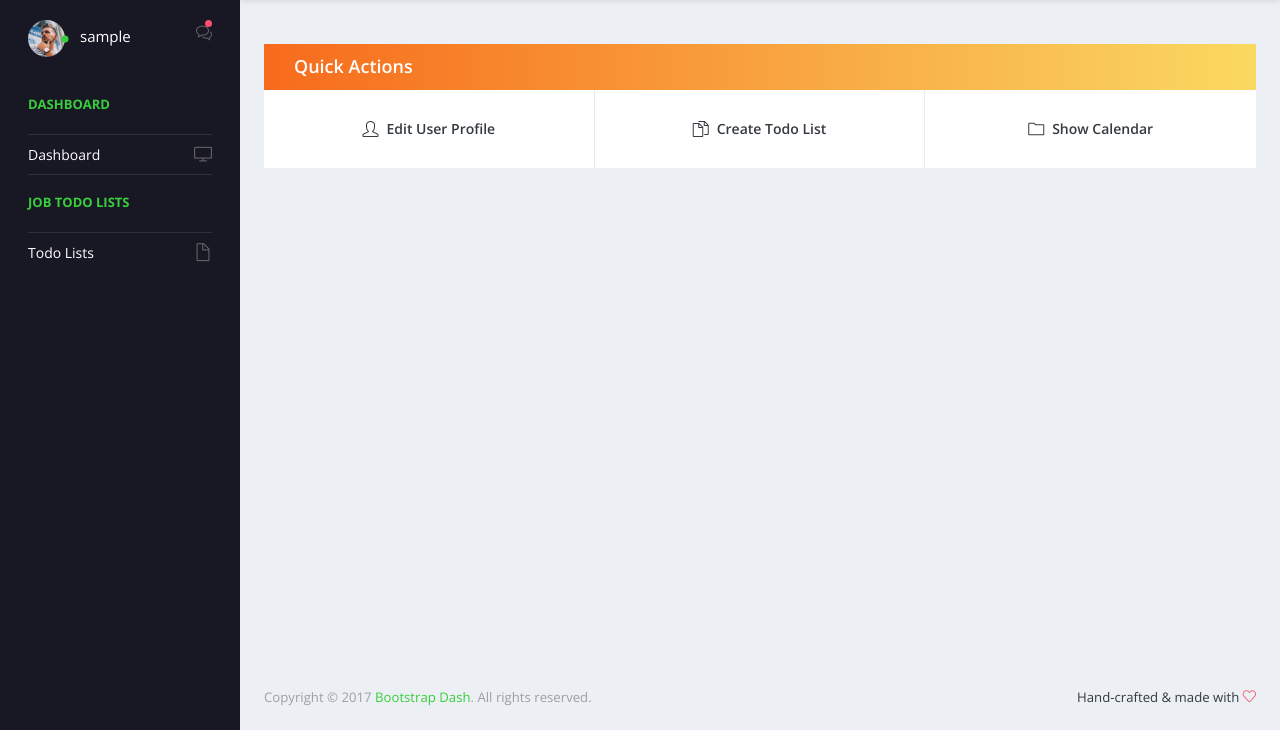
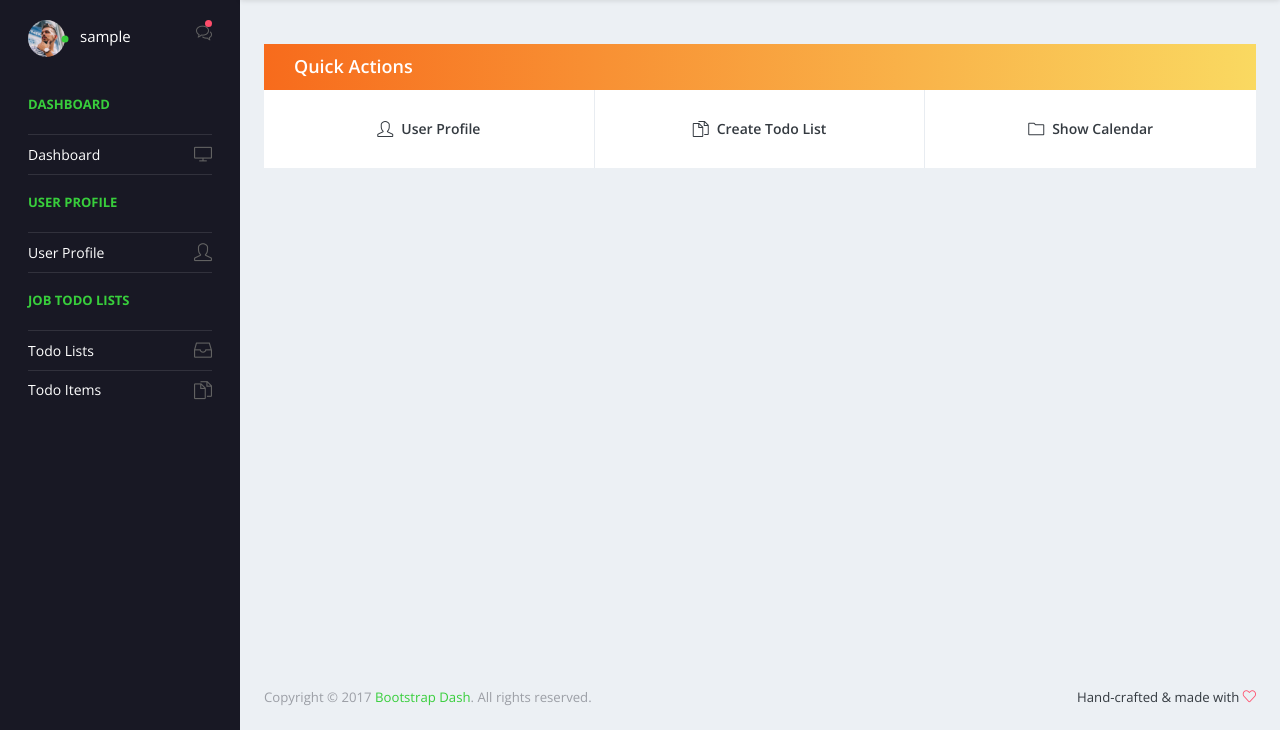
Before and after one commit to LeoXiao001/job_todo_list, a Django app: page / in a window 1280 px wide. Shown: the part 70-800 px from the top of the page. Run offline with Django 3.2, Linux system fonts and the light colour scheme; the visitor is signed in with stand-in values (Sample User, id 1); data that the repository does not hold is empty; parts of the project's set-up code (start-up, migrations or seed data) failed here and were passed over; some libraries are stand-ins or nearby versions.

Commit message:
add user profile page

```diff
--- a/todo_list/templates/base.html
+++ b/todo_list/templates/base.html
@@ -144,11 +144,20 @@
                   <i class="icon-screen-desktop menu-icon"></i>
                 </a>
               </li>
+              <li class="nav-item nav-category">
+                <span class="nav-link">User Profile</span>
+              </li>
+              <li class="nav-item">
+                <a class="nav-link" href="{% url 'user_detail' %}">
+                  <span class="menu-title">User Profile</span>
+                  <i class="icon-user menu-icon"></i>
+                </a>
+              </li>
               <li class="nav-item nav-category"><span class="nav-link">Job Todo Lists</span></li>
               <li class="nav-item">
                 <a class="nav-link" data-toggle="collapse" href="#auth" aria-expanded="false" aria-controls="auth">
                   <span class="menu-title">Todo Lists</span>
-                  <i class="icon-doc menu-icon"></i>
+                  <i class="icon-drawer menu-icon"></i>
                 </a>
                 <div class="collapse" id="auth">
                   <ul class="nav flex-column sub-menu">
@@ -157,6 +166,12 @@
                     {% endfor %}
                   </ul>
                 </div>
+              </li>
+              <li class="nav-item">
+                <a class="nav-link" href="{% url 'user_detail' %}">
+                  <span class="menu-title">Todo Items</span>
+                  <i class=" icon-docs menu-icon"></i>
+                </a>
               </li>
             </ul>
           </nav>
--- a/todo_list/templates/registration/password_change_form.html
+++ b/todo_list/templates/registration/password_change_form.html
@@ -22,6 +22,7 @@
                             {% csrf_token %}
                             {% include 'bs4_form.html' with form=form %}
                             <button type="submit" value="Change" class="btn btn-primary mr-2">Change</button>
+                            <a class="btn btn-secondary btn-fw" href="{{ request.META.HTTP_REFERER }}">Cancel</a>
                         </form>
                     </div>
                 </div>
--- a/todo_list/templates/todo_list/dashboard.html
+++ b/todo_list/templates/todo_list/dashboard.html
@@ -33,7 +33,7 @@
                     </div>
                     <div class="d-md-flex row m-0 quick-action-btns" role="group" aria-label="Quick action buttons">
                         <div class="col-sm-6 col-md-4 p-3 text-center btn-wrapper">
-                            <button type="button" class="btn px-0"> <i class="icon-user mr-2"></i> Edit User Profile</button>
+                            <button type="button" class="btn px-0" onclick="window.location.href = '{% url 'user_detail' %}'"> <i class="icon-user mr-2"></i> User Profile</button>
                         </div>
                         <div class="col-sm-6 col-md-4 p-3 text-center btn-wrapper">
                             <button type="button" class="btn px-0" onclick="window.location.href = '{% url 'list_create' %}'"><i class="icon-docs mr-2"></i> Create Todo List</button>
--- a/todo_list/urls.py
+++ b/todo_list/urls.py
@@ -1,6 +1,6 @@
 from django.urls import path
 from django.contrib.auth import views as auth_views
-from .views import TodoitemDetailView, TodolistDetailView, TodoitemUpdateView, TodoitemDeleteView, TodolistDeleteView
+from .views import TodoitemDetailView, TodolistDetailView, TodoitemUpdateView, TodoitemDeleteView, TodolistDeleteView, UserDetailView, UserUpdateView
 from . import views
 
 
@@ -15,6 +15,9 @@ urlpatterns = [
     path('item_detail/<int:pk>', TodoitemDetailView.as_view(), name='item_detail'),
     path('item_update/<int:pk>', TodoitemUpdateView.as_view(), name='item_update'),
     path('item_delete/<int:pk>', TodoitemDeleteView.as_view(), name='item_delete'),
+    # user profile
+    path('user_profile/', UserDetailView.as_view(), name='user_detail'),
+    path('user_update/', UserUpdateView.as_view(), name='user_update'),
     # user login/out
     path('login/', auth_views.LoginView.as_view(), name='login'),
     path('logout/', auth_views.LogoutView.as_view(), name='logout'),
--- a/todo_list/views.py
+++ b/todo_list/views.py
@@ -1,10 +1,11 @@
 from django.shortcuts import render, redirect
 from django.http import HttpResponse
-from django.contrib.auth import authenticate, login
+from django.contrib.auth import authenticate, login, get_user_model
 from django.contrib.auth.decorators import login_required
 from django.views.generic.detail import DetailView
 from django.views.generic.edit import UpdateView, DeleteView
 from django.urls import reverse_lazy
+from django.contrib.auth.models import User
 
 from .forms import UserRegistrationForm, ListCreateForm, ItemCreateForm
 from .models import ToDoList, ToDoItem
@@ -122,3 +123,23 @@ class TodolistDeleteView(DeleteView):
     model = ToDoList
     template_name = 'todo_list/list_confirm_delete.html'
     success_url = reverse_lazy('dashboard')
+
+
+class UserDetailView(DetailView):
+    model = User
+    template_name = 'todo_list/user_detail.html'
+
+    def get_object(self):
+        return self.request.user
+
+
+class UserUpdateView(UpdateView):
+    model = User
+    template_name = 'todo_list/user_update.html'
+    fields = ['username', 'email']
+
+    def get_object(self):
+        return self.request.user
+
+    def get_success_url(self):
+        return reverse_lazy('user_detail')
```
Also changed, not shown: todo_list/templates/todo_list/user_detail.html (added, +50 -0 lines), todo_list/templates/todo_list/user_update.html (added, +27 -0 lines), 1 other file.
